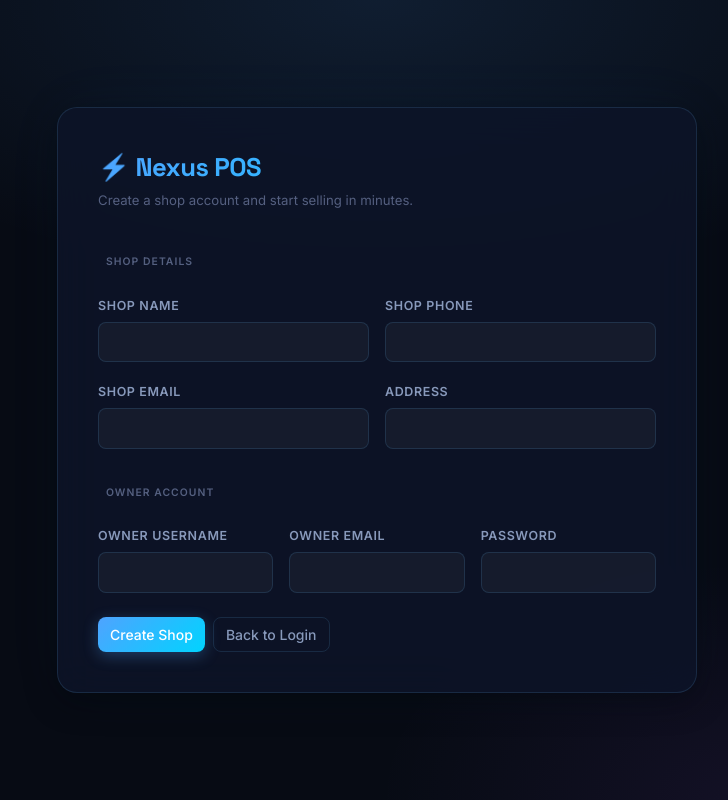
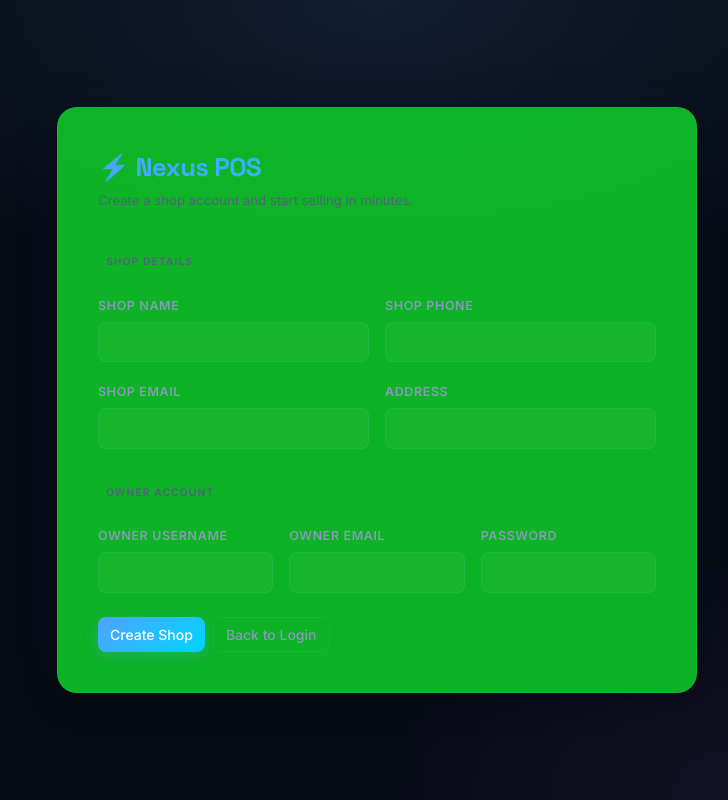
Before and after one commit to kevin-10x/Point-of-Sale-, a Flask app: page /register in a window 1280 px wide. Shown: the whole page, without its empty margins (263-991 px from the left). Run offline with Flask 3, Linux system fonts and the light colour scheme.

Commit message:
Update style.css

```diff
--- a/app/static/css/style.css
+++ b/app/static/css/style.css
@@ -9,11 +9,11 @@
 /* ── CSS Variables ── */
 :root {
   --bg-dark: #070b14;
-  --bg-card: rgba(13, 20, 40, 0.85);
-  --bg-card-hover: rgba(20, 30, 58, 0.95);
-  --bg-sidebar: rgba(8, 14, 28, 0.97);
-  --border-color: rgba(99, 179, 237, 0.15);
-  --border-glow: rgba(99, 179, 237, 0.35);
+  --bg-card: rgba(13, 210, 40, 0.85);
+  --bg-card-hover: rgba(26, 30, 58, 0.95);
+  --bg-sidebar: rgba(8, 14, 0, 0.97);
+  --border-color: rgba(99, 179, 207, 0.15);
+  --border-glow: rgba(99, 179, 207, 0.35);
   --neon-blue: #4fa3ff;
   --neon-cyan: #00d4ff;
   --neon-green: #00ff9d;
```
